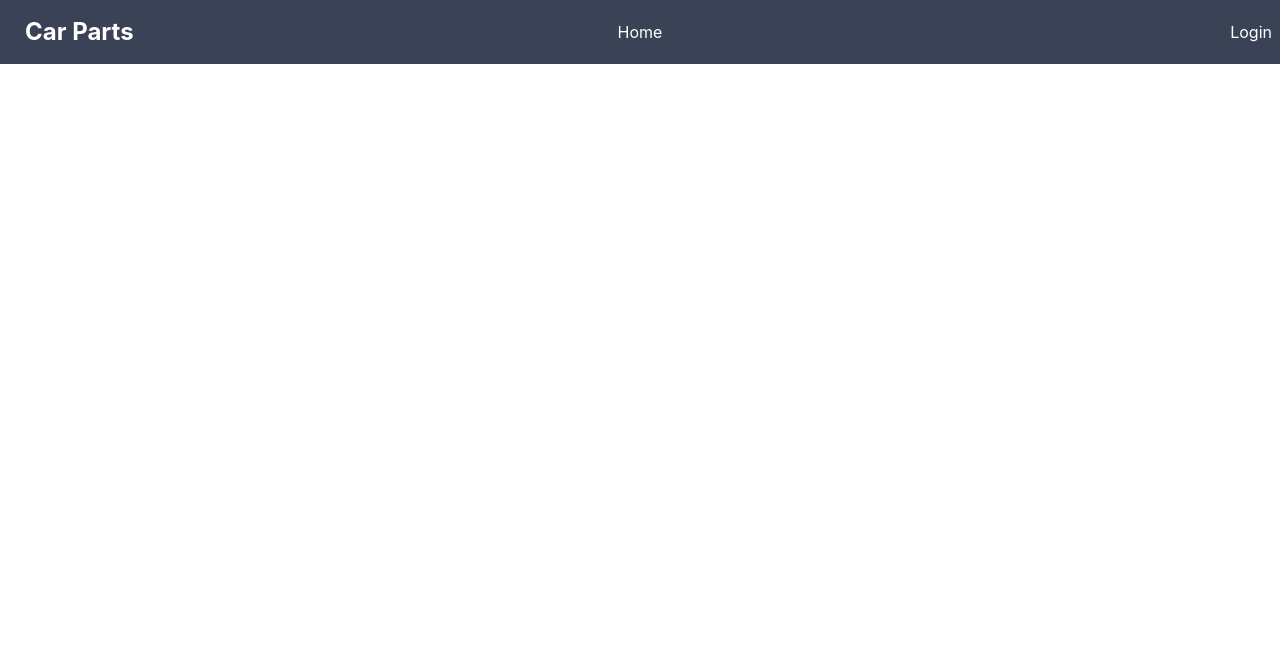
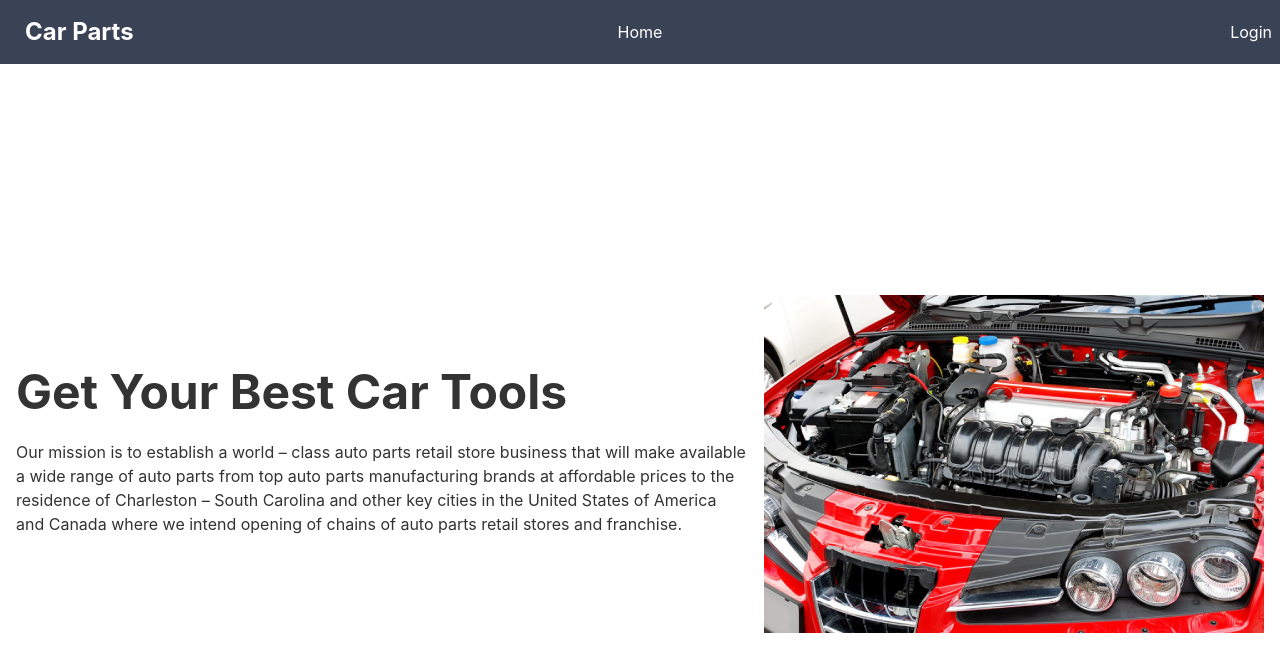
Before and after one commit to coderrakibul/assignment-12-client-side, a React (Create React App) app: page /home in a window 1280 px wide. Shown: the top 672 px of the page. Built offline with nearby package versions, Linux system fonts and the light colour scheme; the HTML template or start-up script is replaced by a standard one.

Commit message:
banner added

```diff
--- a/src/App.js
+++ b/src/App.js
@@ -1,5 +1,6 @@
 import { Route, Routes } from 'react-router-dom';
 import './App.css';
+import Home from './Pages/Home/Home';
 import Navbar from './Pages/Shared/Navbar';
 
 
@@ -8,7 +9,8 @@ function App() {
     <div>
       <Navbar></Navbar>
       <Routes>
-        <Route></Route>
+        <Route path='/' element={<Home></Home>}></Route>
+        <Route path='/home' element={<Home></Home>}></Route>
       </Routes>
     </div>
   );
--- /dev/null
+++ b/src/Pages/Home/Banner.js
@@ -0,0 +1,19 @@
+import React from 'react';
+import bannerImage from '../../images/banner.png';
+
+const Banner = () => {
+    return (
+        <div class="hero min-h-screen">
+            <div class="hero-content flex-col lg:flex-row-reverse">
+                <img src={bannerImage} alt='bannerImage' />
+                <div>
+                    <h1 class="text-5xl font-bold">Get Your Best Car Tools</h1>
+                    <p class="py-6">Our mission is to establish a world – class auto parts retail store business that will make available a wide range of auto parts from top auto parts manufacturing brands at affordable prices to the residence of Charleston – South Carolina and other key cities in the United States of America and Canada where we intend opening of chains of auto parts retail stores and franchise.</p>
+
+                </div>
+            </div>
+        </div>
+    );
+};
+
+export default Banner;
--- a/src/Pages/Home/Home.js
+++ b/src/Pages/Home/Home.js
@@ -1,9 +1,11 @@
 import React from 'react';
+import Banner from './Banner';
+
 
 const Home = () => {
     return (
         <div>
-
+            <Banner></Banner>
         </div>
     );
 };
```
Also changed, not shown: src/images/banner.png (added).
